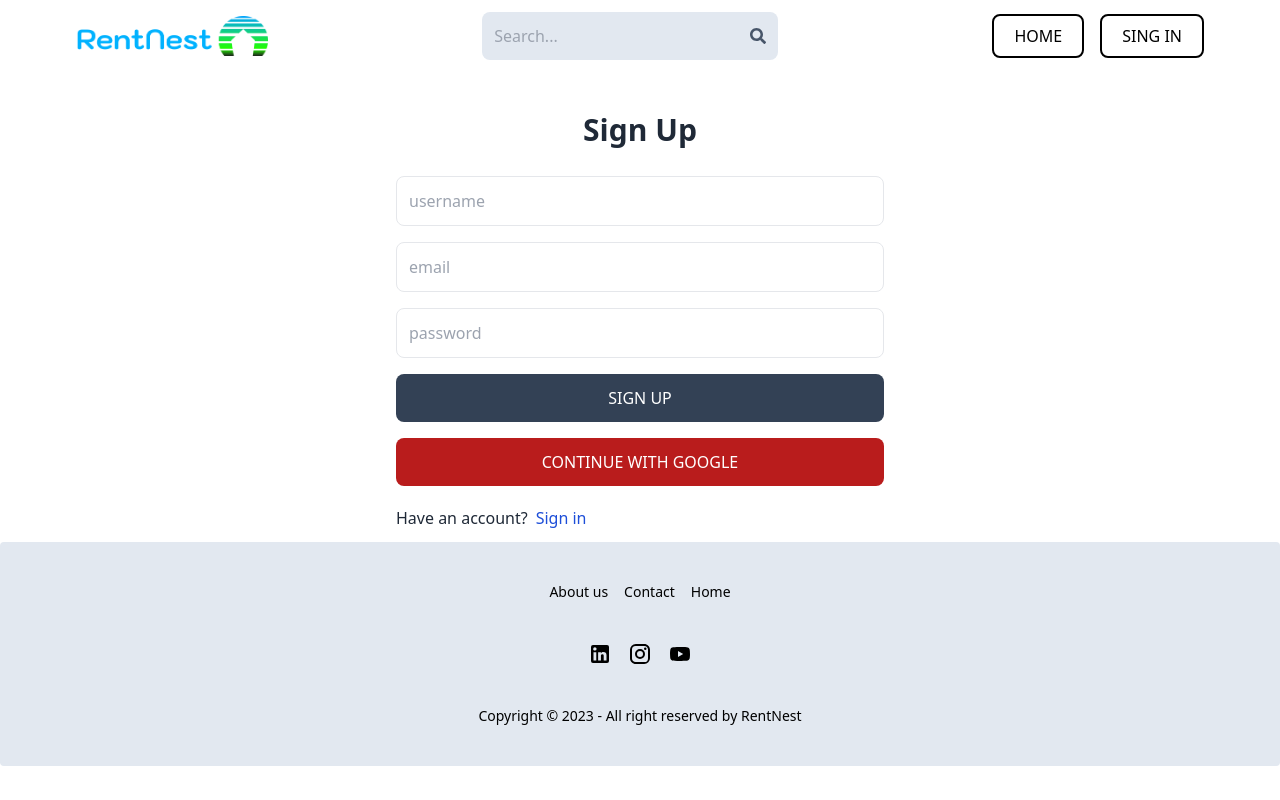
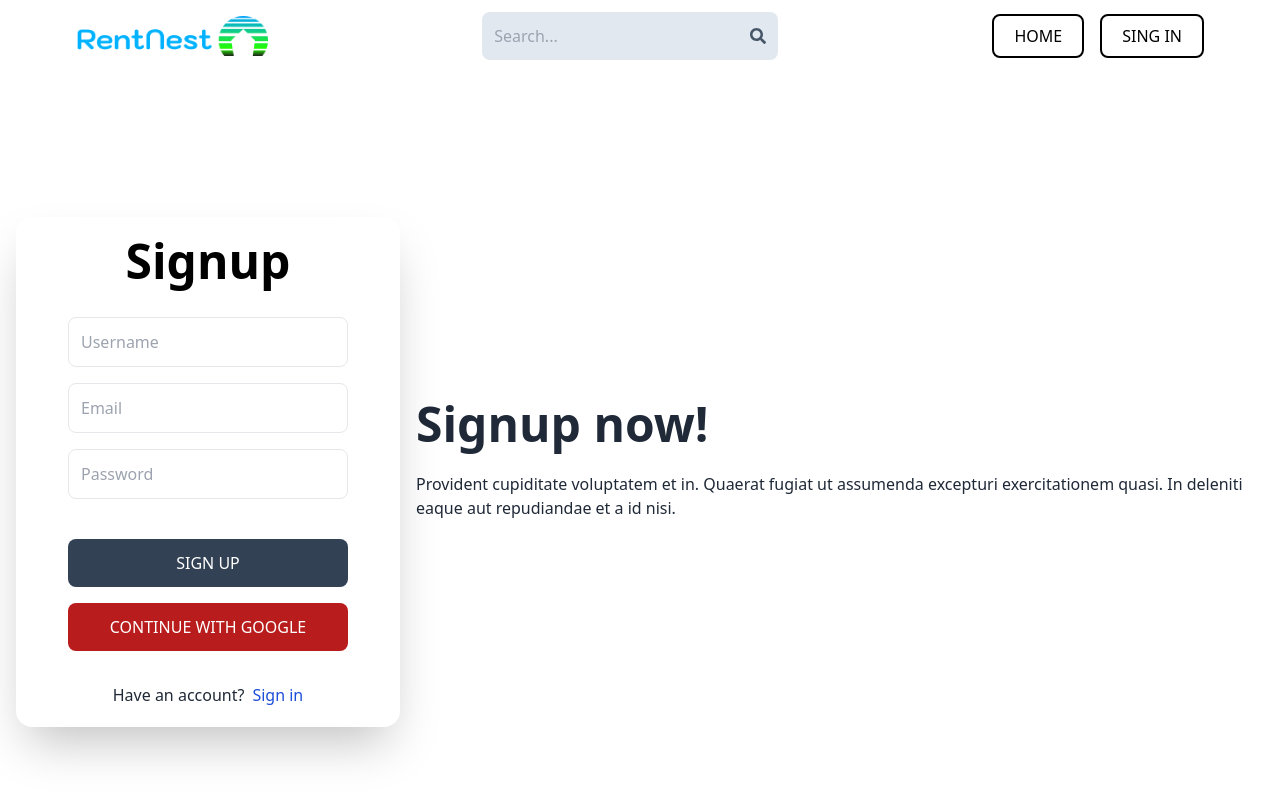
Before and after one commit to sidram403/RentNest_Final, a React (Vite) app in the folder client/: page /sign-up in a window 1280 px wide. Shown: the top 800 px of the page. Built offline with nearby package versions, Linux system fonts and the light colour scheme; no server answers.

Commit message:
updated login and signup page

```diff
--- a/client/src/pages/SignIn.jsx
+++ b/client/src/pages/SignIn.jsx
@@ -1,12 +1,12 @@
-import { useState } from 'react';
-import { Link, useNavigate } from 'react-router-dom';
-import { useDispatch, useSelector } from 'react-redux';
+import { useState } from "react";
+import { Link, useNavigate } from "react-router-dom";
+import { useDispatch, useSelector } from "react-redux";
 import {
   signInStart,
   signInSuccess,
   signInFailure,
-} from '../redux/user/userSlice';
-import OAuth from '../components/OAuth';
+} from "../redux/user/userSlice";
+import OAuth from "../components/OAuth";
 
 export default function SignIn() {
   const [formData, setFormData] = useState({});
@@ -23,10 +23,10 @@ export default function SignIn() {
     e.preventDefault();
     try {
       dispatch(signInStart());
-      const res = await fetch('/api/auth/signin', {
-        method: 'POST',
+      const res = await fetch("/api/auth/signin", {
+        method: "POST",
         headers: {
-          'Content-Type': 'application/json',
+          "Content-Type": "application/json",
         },
         body: JSON.stringify(formData),
       });
@@ -37,45 +37,70 @@ export default function SignIn() {
         return;
       }
       dispatch(signInSuccess(data));
-      navigate('/');
+      navigate("/");
     } catch (error) {
       dispatch(signInFailure(error.message));
     }
   };
   return (
-    <div className='p-3 max-w-lg mx-auto'>
-      <h1 className='text-3xl text-center font-semibold my-7'>Sign In</h1>
-      <form onSubmit={handleSubmit} className='flex flex-col gap-4'>
+    <div className="hero min-h-screen bg-white">
+      <div className="hero-content flex-col lg:flex-row-reverse">
+        <div className="text-center lg:text-left">
+          <h1 className="text-5xl font-bold">Login now!</h1>
+          <p className="py-6">
+            Provident cupiditate voluptatem et in. Quaerat fugiat ut assumenda
+            excepturi exercitationem quasi. In deleniti eaque aut repudiandae et
+            a id nisi.
+          </p>
+        </div>
+        <div className="card shrink-0 w-full max-w-sm shadow-2xl bg-white p-5">
+          <h1 className="text-5xl font-bold text-center text-black">Login</h1>
+
+          <form
+            onSubmit={handleSubmit}
+            className="card-body flex flex-col gap-4"
+          >
+            <div className="form-control">
               <input
-          type='email'
-          placeholder='email'
-          className='border p-3 rounded-lg'
-          id='email'
+                type="email"
+                placeholder="Email"
+                id="email"
+                className="input input-bordered border p-3 rounded-lg bg-white text-black"
+                required
                 onChange={handleChange}
               />
+            </div>
+            <div className="form-control">
               <input
-          type='password'
-          placeholder='password'
-          className='border p-3 rounded-lg'
-          id='password'
+                type="password"
+                placeholder="Password"
+                id="password"
+                className="input input-bordered border p-3 rounded-lg bg-white text-black"
+                required
                 onChange={handleChange}
               />
-
+            </div>
+            <div className="form-control mt-6">
               <button
                 disabled={loading}
-          className='bg-slate-700 text-white p-3 rounded-lg uppercase hover:opacity-95 disabled:opacity-80'
+                className="bg-slate-700 text-white p-3 rounded-lg uppercase hover:opacity-95 disabled:opacity-80"
               >
-          {loading ? 'Loading...' : 'Sign In'}
+                {loading ? "Loading..." : "Sign In"}
               </button>
-        <OAuth/>
+            </div>
+            <OAuth />
           </form>
-      <div className='flex gap-2 mt-5'>
+          <div className="flex gap-2  mx-auto">
             <p>Dont have an account?</p>
-        <Link to={'/sign-up'}>
-          <span className='text-blue-700'>Sign up</span>
+            <Link to={"/sign-up"}>
+              <span className="text-blue-700">Sign up</span>
             </Link>
           </div>
-      {error && <p className='text-red-500 mt-5'>{error}</p>}
+          {error && <p className="text-red-500 mt-5">{error}</p>}
         </div>
+      </div>
+    </div>
+
+
   );
 }
--- a/client/src/pages/SignUp.jsx
+++ b/client/src/pages/SignUp.jsx
@@ -1,6 +1,6 @@
-import { useState } from 'react';
-import { Link, useNavigate } from 'react-router-dom';
-import OAuth from '../components/OAuth';
+import { useState } from "react";
+import { Link, useNavigate } from "react-router-dom";
+import OAuth from "../components/OAuth";
 
 export default function SignUp() {
   const [formData, setFormData] = useState({});
@@ -17,10 +17,10 @@ export default function SignUp() {
     e.preventDefault();
     try {
       setLoading(true);
-      const res = await fetch('/api/auth/signup', {
-        method: 'POST',
+      const res = await fetch("/api/auth/signup", {
+        method: "POST",
         headers: {
-          'Content-Type': 'application/json',
+          "Content-Type": "application/json",
         },
         body: JSON.stringify(formData),
       });
@@ -33,53 +33,112 @@ export default function SignUp() {
       }
       setLoading(false);
       setError(null);
-      navigate('/sign-in');
+      navigate("/sign-in");
     } catch (error) {
       setLoading(false);
       setError(error.message);
     }
   };
   return (
-    <div className='p-3 max-w-lg mx-auto'>
-      <h1 className='text-3xl text-center font-semibold my-7'>Sign Up</h1>
-      <form onSubmit={handleSubmit} className='flex flex-col gap-4'>
+    <div className="hero min-h-screen bg-white">
+      <div className="hero-content flex-col lg:flex-row-reverse">
+        <div className="text-center lg:text-left">
+          <h1 className="text-5xl font-bold">Signup now!</h1>
+          <p className="py-6">
+            Provident cupiditate voluptatem et in. Quaerat fugiat ut assumenda
+            excepturi exercitationem quasi. In deleniti eaque aut repudiandae et
+            a id nisi.
+          </p>
+        </div>
+        <div className="card shrink-0 w-full max-w-sm shadow-2xl bg-white p-5">
+          <h1 className="text-5xl font-bold text-center text-black">Signup</h1>
+
+          <form
+            onSubmit={handleSubmit}
+            className="card-body flex flex-col gap-4"
+          >
             <input
-          type='text'
-          placeholder='username'
-          className='border p-3 rounded-lg'
-          id='username'
+              type="text"
+              placeholder="Username"
+              className="border p-3 rounded-lg text-black bg-white"
+              id="username"
               onChange={handleChange}
             />
             <input
-          type='email'
-          placeholder='email'
-          className='border p-3 rounded-lg'
-          id='email'
+              type="email"
+              placeholder="Email"
+              className="border p-3 rounded-lg text-black bg-white"
+              id="email"
               onChange={handleChange}
             />
             <input
-          type='password'
-          placeholder='password'
-          className='border p-3 rounded-lg'
-          id='password'
+              type="password"
+              placeholder="Password"
+              className="border p-3 rounded-lg text-black bg-white"
+              id="password"
               onChange={handleChange}
             />
 
+            <div className="form-control mt-6">
               <button
                 disabled={loading}
-          className='bg-slate-700 text-white p-3 rounded-lg uppercase hover:opacity-95 disabled:opacity-80'
+                className="bg-slate-700 text-white p-3 rounded-lg uppercase hover:opacity-95 disabled:opacity-80"
               >
-          {loading ? 'Loading...' : 'Sign Up'}
+                {loading ? "Loading..." : "Sign Up"}
               </button>
-        <OAuth/>
+            </div>
+            <OAuth />
           </form>
-      <div className='flex gap-2 mt-5'>
+          <div className="flex gap-2 mx-auto">
             <p>Have an account?</p>
-        <Link to={'/sign-in'}>
-          <span className='text-blue-700'>Sign in</span>
+            <Link to={"/sign-in"}>
+              <span className="text-blue-700">Sign in</span>
             </Link>
           </div>
-      {error && <p className='text-red-500 mt-5'>{error}</p>}
+          {error && <p className="text-red-500 mt-5">{error}</p>}
         </div>
+      </div>
+    </div>
+    // <div className='p-3 max-w-lg mx-auto'>
+    //   <h1 className='text-3xl text-center font-semibold my-7'>Sign Up</h1>
+    //   <form onSubmit={handleSubmit} className='flex flex-col gap-4'>
+    //     <input
+    //       type='text'
+    //       placeholder='username'
+    //       className='border p-3 rounded-lg'
+    //       id='username'
+    //       onChange={handleChange}
+    //     />
+    //     <input
+    //       type='email'
+    //       placeholder='email'
+    //       className='border p-3 rounded-lg'
+    //       id='email'
+    //       onChange={handleChange}
+    //     />
+    //     <input
+    //       type='password'
+    //       placeholder='password'
+    //       className='border p-3 rounded-lg'
+    //       id='password'
+    //       onChange={handleChange}
+    //     />
+
+    //     <button
+    //       disabled={loading}
+    //       className='bg-slate-700 text-white p-3 rounded-lg uppercase hover:opacity-95 disabled:opacity-80'
+    //     >
+    //       {loading ? 'Loading...' : 'Sign Up'}
+    //     </button>
+    //     <OAuth/>
+    //   </form>
+    //   <div className='flex gap-2 mt-5'>
+    //     <p>Have an account?</p>
+    //     <Link to={'/sign-in'}>
+    //       <span className='text-blue-700'>Sign in</span>
+    //     </Link>
+    //   </div>
+    //   {error && <p className='text-red-500 mt-5'>{error}</p>}
+    // </div>
   );
 }
```
Also changed, not shown: client/src/components/Footer.jsx (+16 -11 lines). Lines whose indentation alone changed are shown as unchanged.
